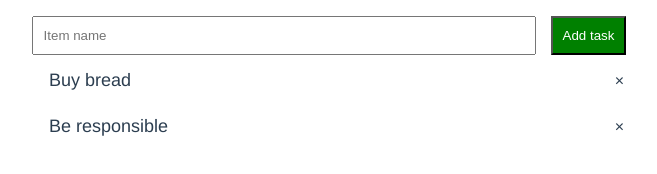
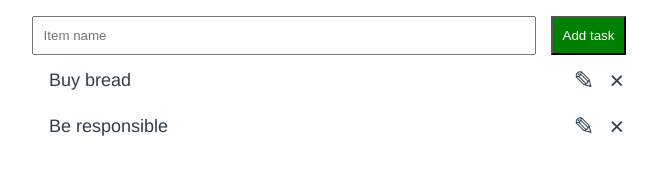
Before and after one commit to Hekard/toDoList, a Vue app: page / in a window 1280 px wide. Shown: the part 196-370 px from the top of the page, without its empty margins (311-968 px from the left). Built offline with nearby package versions, Linux system fonts and the light colour scheme.

Commit message:
add edit option by clicking button

```diff
--- a/src/components/HelloWorld.vue
+++ b/src/components/HelloWorld.vue
@@ -9,8 +9,13 @@
         <div v-if="!todo.editing" @dblclick="editTodo(todo)" class="todo-item-label">{{todo.title}}</div>
         <input v-else class="todo-item-edit" type="text" v-model="todo.title" @blur="doneEdit(todo)" @keyup.enter="doneEdit(todo)" @keyup.esc="cancelEdit(todo)" v-focus>
       </div>
-      <div class="remove-item" @click="removeToDo(index)">
-        &times;
+      <div class="interactive-elements">
+        <div class="edit-item" @click="editTodo(todo)">
+          &#x270E;
+        </div>
+        <div class="remove-item" @click="removeToDo(index)">
+          &times;
+        </div>
       </div>
     </div>
   </div>
@@ -100,9 +105,11 @@ export default {
   padding: 0px 5px;
 }
 
-.remove-item {
+.remove-item, .edit-item {
   cursor: pointer;
   align-self: center;
+  margin-left: 15px;
+  font-size: 25px;
 }
 
 button {
@@ -123,6 +130,10 @@ button {
   font-size:18px;
 }
 
+.interactive-elements {
+  display:flex;
+  flex-direction: row;
+}
 
 
 
```
